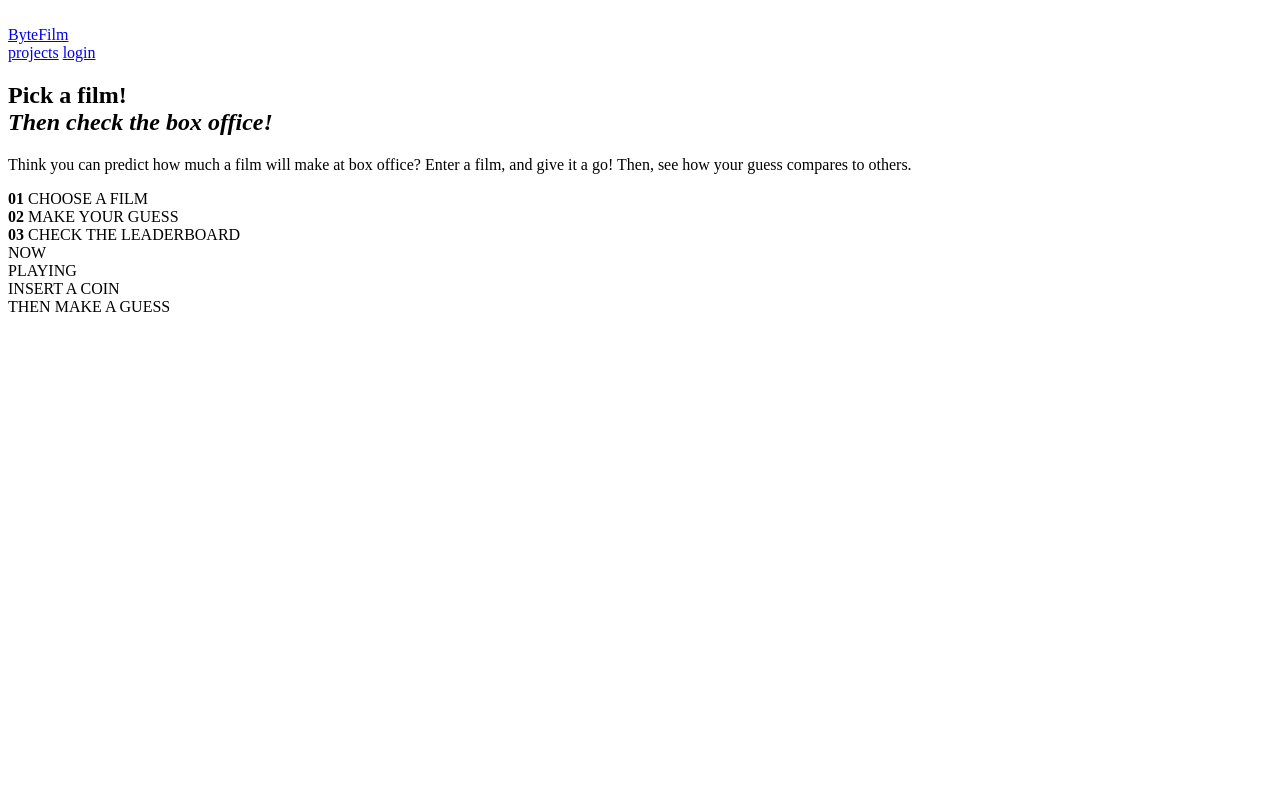
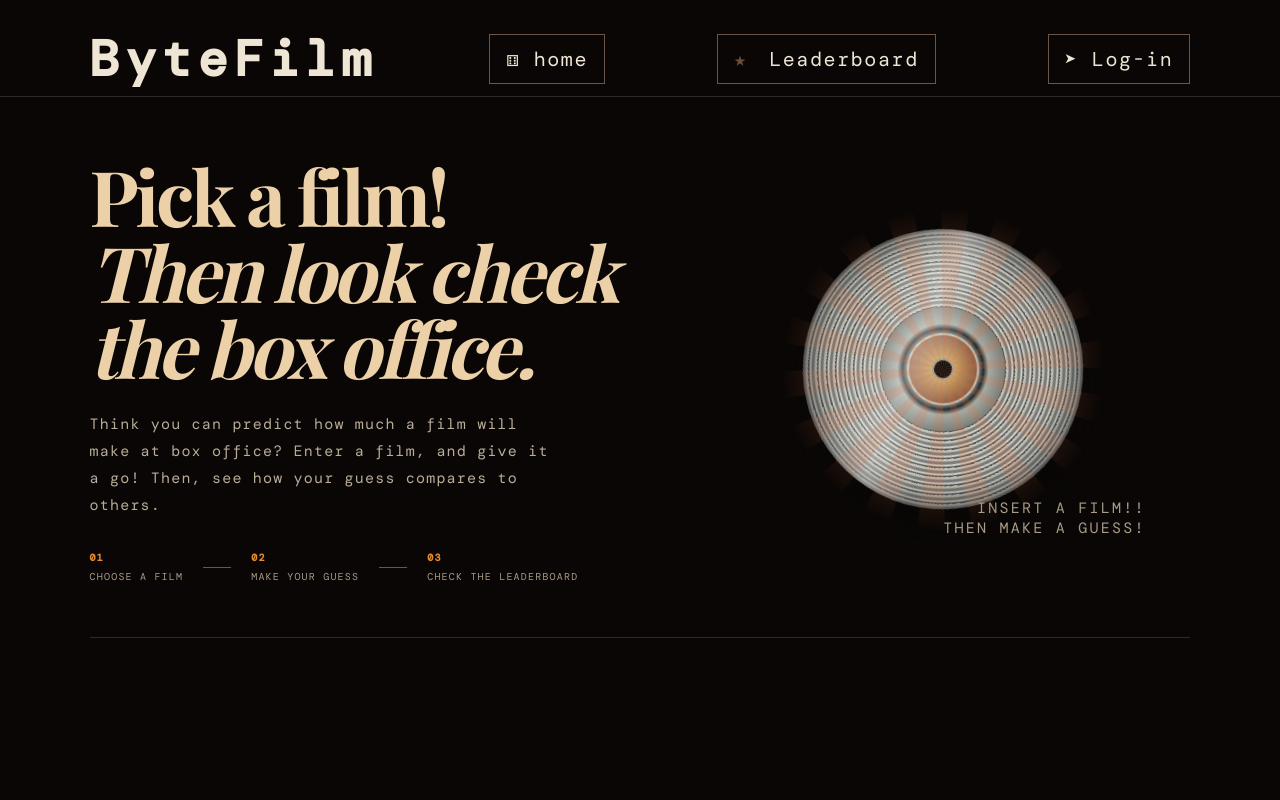
Before and after one commit to elizabethhickmott/ByteFilm, a Python web app: template src/frontend/templates/index.html in a window 1280 px wide. Run offline with Jinja, Linux system fonts and the light colour scheme; the template is opened without the code that fills it, so the values that code supplies are empty.

Commit message:
i forgot to commit

```diff
--- a/src/frontend/static/styles.css
+++ b/src/frontend/static/styles.css
@@ -1,13 +1,213 @@
-:root{
-    --ink:#1c1512;
-    --paper:#eee5d4;
-    --muted:#a89b87;
+:root {
+    --ink: #1c1512;
+    --paper: #eee5d4;
+    --muted: #a89b87;
+    --muted2: #ebd0a8;
     --brown: #6F4E37;
-    --orange:#e58b2b;
-    --blue:#262b7d;
-    --green:#20382a;
-    --line:rgba(238,229,212,.16);
-    --mono:"DM Mono",monospace;
-    --sans:"DM Sans",sans-serif;
-    --serif:"Playfair Display",serif;
+    --orange: #e58b2b;
+    --blue: #262b7d;
+    --green: #20382a;
+    --line: rgba(238,229,212,.16);
+    --mono: "DM Mono", monospace;
+    --sans: "DM Sans", sans-serif;
+    --serif: "Playfair Display", serif;
 }
+
+* {
+    box-sizing: border-box;
+}
+
+html {
+    scroll-behavior: smooth;
+}
+
+body {
+    margin: 0;
+    background: #090605;
+    color: var(--paper);
+    font-family: var(--sans);
+    overflow-x: hidden;
+}
+
+.topbar {
+    height: 76px;
+    padding: 0 7vw;
+    display: flex;
+    align-items: center;
+    justify-content: space-between;
+    border-bottom: 1px solid var(--line);
+    position: relative;
+    z-index: 2;
+}
+
+
+.home-nav,.leaderboard-nav,.login-nav,.head-board,.head-board-copy{
+    font:10px var(--mono);
+    letter-spacing:.12em;
+    color:var(--muted)
+}
+
+.top-tag{
+    font:50px var(--mono);
+    letter-spacing:.12em;
+    color:var(--paper)
+}
+
+.leaderboard-nav, .login-nav, .home-nav{
+    background:transparent;
+    border:1px solid #6c5544;
+    color:var(--paper);
+    padding:11px 16px;
+    font:20px var(--mono);
+    letter-spacing:.08em;
+    cursor:pointer;
+    transition:.2s
+}
+
+.leaderboard-nav:hover, .login-nav:hover, .home-nav:hover{
+    border-color:var(--orange);
+    color:var(--orange)
+}
+
+
+.leaderboard-nav span{
+    color:var(--brown);
+    margin-right:8px
+}
+
+main{
+    max-width:1440px;
+    margin:auto;
+    padding:0 7vw
+}
+
+.head-board{
+    min-height:500px;
+    display:grid;
+    grid-template-columns:1.1fr .9fr;
+    align-items:center;
+    padding:60px 0 54px;
+    border-bottom:1px solid var(--line)
+}
+
+
+.head-board h1{
+    font:100 clamp(48px,6vw,82px)/.99
+    var(--serif);
+    letter-spacing:-.045em;
+    margin:0;
+    max-width:680px;
+    color:var(--muted2);
+}
+
+
+.sub{
+    max-width:475px;
+    color:#b9ac99;
+    font-size:15px;
+    line-height:1.8;
+    margin:26px 0 32px
+
+}
+
+
+.stats{
+    display:flex;
+    align-items:center;
+    gap:20px;
+}
+
+.stats div{
+    display:grid;
+    gap:6px
+}
+
+.stats strong{
+    font:20px;
+    color:var(--orange);
+}
+
+.stats i{
+    width:28px;
+    height:1px;
+    background:#685747;
+}
+
+.head-board-art{
+    height:360px;
+    position:relative;
+    display:grid;
+    place-items:center
+}
+
+.art{
+    position:absolute;
+    width:320px;
+    height:320px;
+    border-radius:50%;
+    background:repeating-conic-gradient(from 0deg,rgba(228,108,58,.16) 0deg 10deg,transparent 10deg 20deg);
+    mask-image:radial-gradient(circle,black 0 52%,transparent 72%);
+    animation:float 6s ease-in-out infinite
+}
+
+.disc{
+    width:280px;
+    height:280px;
+    border-radius:50%;
+    background:repeating-radial-gradient(circle at center,#c5c1b4 0 2px,#797c7a 3px 5px,#d5d2c8 6px 7px,#4c5353 8px 9px);
+    box-shadow:0 25px 50px #080605, inset 0 0 35px #333;
+    display:grid;
+    place-items:center;
+    position:relative;
+    transform:rotate(-13deg);
+    animation:float 6s ease-in-out infinite
+}
+
+.disc:before{
+    content:"";
+    position:absolute;
+    inset:28%;
+    border-radius:50%;
+    background:radial-gradient(circle,#e6bd68,#8e6046 38%,#d6d0be 40%,#676c6a 42%,#252a29 46%,#a7aaa1 52%,#343a39 100%)
+}
+
+.disc-hole{
+    position:absolute;
+    width:22px;
+    height:22px;
+    background:#17110e;
+    border-radius:50%;
+    z-index:2;
+    border:2px solid #a3a49a
+}
+
+.disc>span{
+    z-index:1;
+    text-align:center;
+    color:#281b13;
+    font:800 20px var(--serif);
+    line-height:1.05;
+    transform:rotate(13deg)
+}
+
+.disc-shine{
+    position:absolute;
+    inset:0;
+    border-radius:50%;
+    background:linear-gradient(125deg,transparent 25%,rgba(255,255,255,.32) 42%,transparent 55%);
+}
+
+
+.caption{
+    position:absolute;
+    bottom:12px;
+    right:9%;
+    font:15px var(--mono);
+    letter-spacing:.15em;
+    color:var(--muted);
+    text-align:right;
+}
+
+@keyframes float{
+    50%{transform:translateY(-10px) rotate(-7deg)};
+}
--- a/src/frontend/templates/layout.html
+++ b/src/frontend/templates/layout.html
@@ -6,27 +6,22 @@
     <meta charset="utf-8">
     <meta name="viewport" content="initial-scale=1, width=device-width">
     <title>ByteFilm</title>
-    <link rel="stylesheet" href="src/frontend/static/styles.css">
+    <link rel="stylesheet" href="../static/styles.css">
     <link href="https://fonts.googleapis.com/css2?family=DM+Mono:wght@400;500&family=DM+Sans:wght@400;500;600;700;800&family=Playfair+Display:wght@700;800&display=swap" rel="stylesheet">
-   <link rel="stylesheet" href="styles.css">
 </head>
 
 <body>
-    <header>
-        <a href="layout.html" class="logo">ByteFilm</a>
-
-        <nav>
-            <a href="index.html" class="active"></a>
-            <a href="leaderboard.html">projects</a>
-            <a href="login.html">login</a>
-        </nav>
-   </header>
+    <header class="topbar">
+        <p class="top-tag"><b>ByteFilm</b></p>
+        <button class="home-nav" id="homeNav"><span>⚅</span> home</button>
+        <button class="leaderboard-nav" id="leaderboardNav"><span>★</span> Leaderboard</button>
+        <button class="login-nav" id="loginNav"><span>➤</span> Log-in</button>
+    </header>
 
    <main>
     <section class="head-board">
         <div class="head-board-copy">
-          <p class="intro"><span class="intro"></span> </p>
-          <h1>Pick a film!<br><em>Then check the box office!</em></h1>
+          <h1>Pick a film!<br><em>Then look check the box office.</em></h1>
           <p class="sub">Think you can predict how much a film will make at box office? Enter a film, and give it a go! Then, see how your guess compares to others.</p>
           <div class="stats">
             <div><strong>01</strong><span> CHOOSE A FILM</span></div>
@@ -36,9 +31,9 @@
         </div>
 
         <div class="head-board-art">
+            <div class="disc"><div class="disc-shine"></div><div class="disc-hole"></div></div>
             <div class="art"></div>
-            <div class="sticker">NOW<br>PLAYING</div>
-            <div class="caption">INSERT A COIN<br>THEN MAKE A GUESS</div>
+            <div class="caption">INSERT A FILM!!<br>THEN MAKE A GUESS!</div>
           </div>
 
       </section>
```
